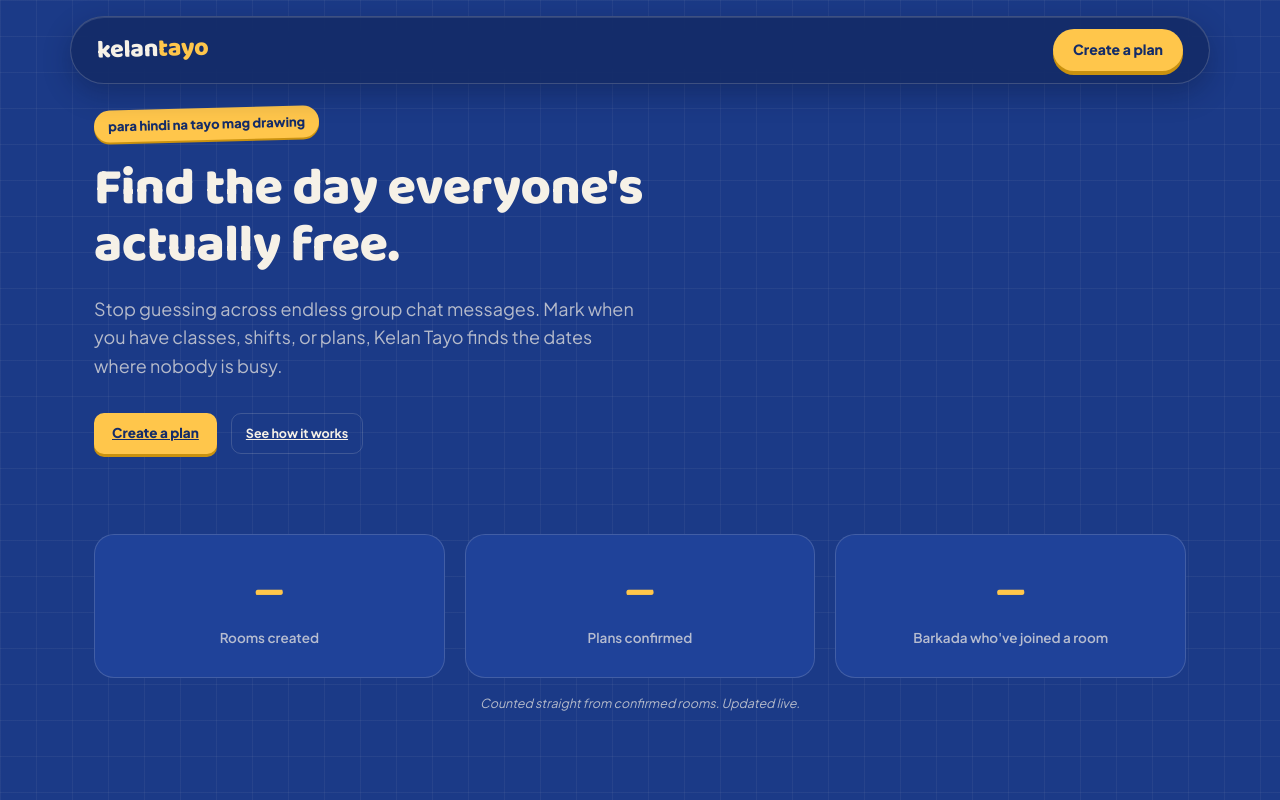
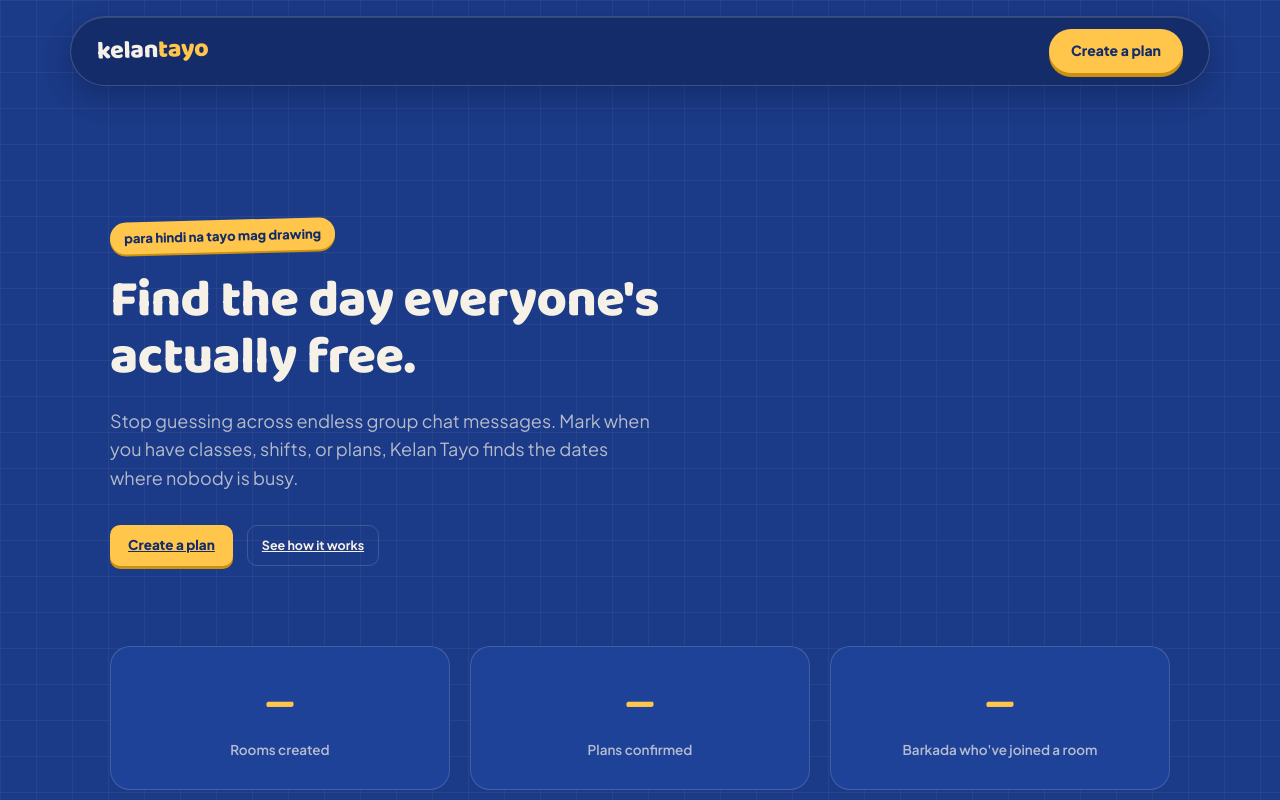
Before and after one commit to Kaeylrin/kelan-tayo, a React (Vite) app: page / in a window 1280 px wide. Shown: the top 800 px of the page. Built offline with nearby package versions, Linux system fonts and the light colour scheme; no server answers.

Commit message:
fix(ui): Fix CSS syntax error causing white screen

```diff
--- a/src/styles/App.css
+++ b/src/styles/App.css
@@ -1735,6 +1735,14 @@ footer {
 }
 
 .landing-main {
+  margin-top: 120px;
+  max-width: 1140px;
+  margin: 120px auto 0 auto;
+  padding: 0 40px;
+  flex: 1;
+}
+
+/* ---------- Landing Navbar ---------- */
 .landing-nav {
   position: fixed;
   top: 0;
```
